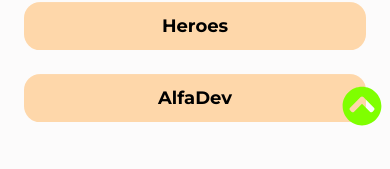
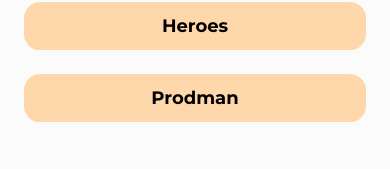
Before and after one commit to BulochkaBU/portfolio-next, a Next.js app: page /en/welcome/works in a window 390 px wide. Shown: the part 2596-2765 px from the top of the page. Built offline with nearby package versions, Linux system fonts and the light colour scheme.

Commit message:
updated styles section about and works, scrolltottop

```diff
--- a/src/components/about/About.tsx
+++ b/src/components/about/About.tsx
@@ -23,7 +23,8 @@ interface Props {
 
 export default function About({ dictionary }: { dictionary: Props }) {
   return (
-    <section className="my-8 sm:my-12 px-6 xl:px-20 relative">
+    <>
+      <section className="my-8 sm:my-12 px-6 xl:px-20">
         <article>
           <h2
             id="about"
@@ -84,7 +85,10 @@ export default function About({ dictionary }: { dictionary: Props }) {
             </li>
           </ul>
         </article>
+      </section>
+      <div className="relative">
         <ScrollToTop />
-    </section>
+      </div>
+    </>
   );
 }
--- a/src/components/utils/ScrollToTop.tsx
+++ b/src/components/utils/ScrollToTop.tsx
@@ -11,7 +11,7 @@ export default function ScrollToTop() {
     <svg
       xmlns="http://www.w3.org/2000/svg"
       viewBox="0 0 512 512"
-      className="absolute bottom-2 right-2 w-10 h-10 cursor-pointer"
+      className="absolute bottom-2 right-0 w-10 h-10 cursor-pointer hidden xl:block"
       onClick={() => scrollToTop()}
     >
       <path
--- a/src/components/works/Works.tsx
+++ b/src/components/works/Works.tsx
@@ -54,15 +54,16 @@ export default function Works({ dictionary }: { dictionary: Props }) {
       name: "Heroes",
       link: "https://github.com/BulochkaBU/hero_admin_panel_template",
     },
-    { name: "AlfaDev", link: "https://bulochkabu.github.io/" },
+    { name: "Prodman", link: "https://bulochkabu.github.io/" },
   ];
 
   return (
-    <section className="my-8 sm:my-12 px-6 xl:px-20 relative">
+    <>
+      <section className="my-8 sm:my-12 px-6 xl:px-20">
         <article>
           <h2
+            className="sm:text-3xl text-2xl text-center lg:text-start font-bold text-green-700 dark:text-pink-500 "
             id="works"
-          className="sm:text-3xl text-2xl text-center lg:text-start font-bold text-green-700 dark:text-pink-500 "
           >
             {dictionary.myWorks}
           </h2>
@@ -146,7 +147,10 @@ export default function Works({ dictionary }: { dictionary: Props }) {
             ))}
           </div>
         </article>
+      </section>
+      <div className="relative">
         <ScrollToTop />
-    </section>
+      </div>
+    </>
   );
 }
```
Lines whose indentation alone changed are shown as unchanged.
